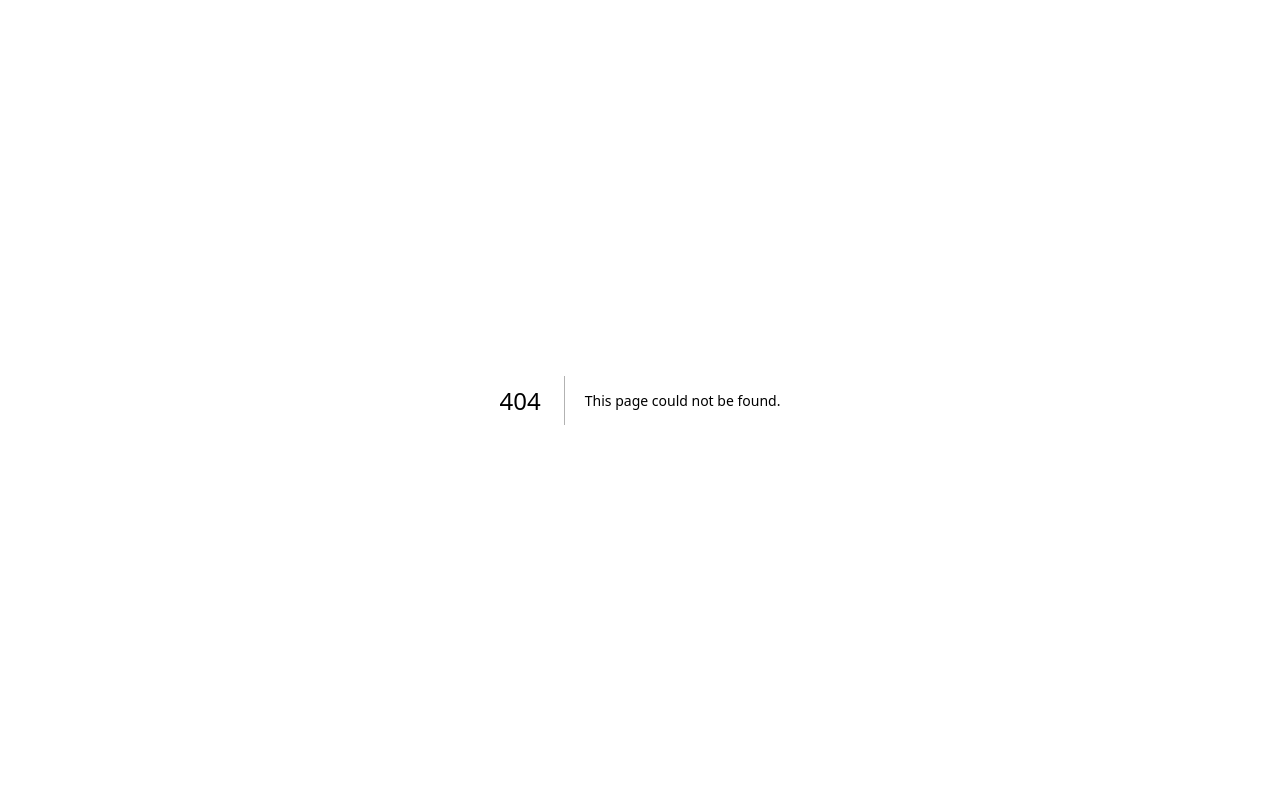
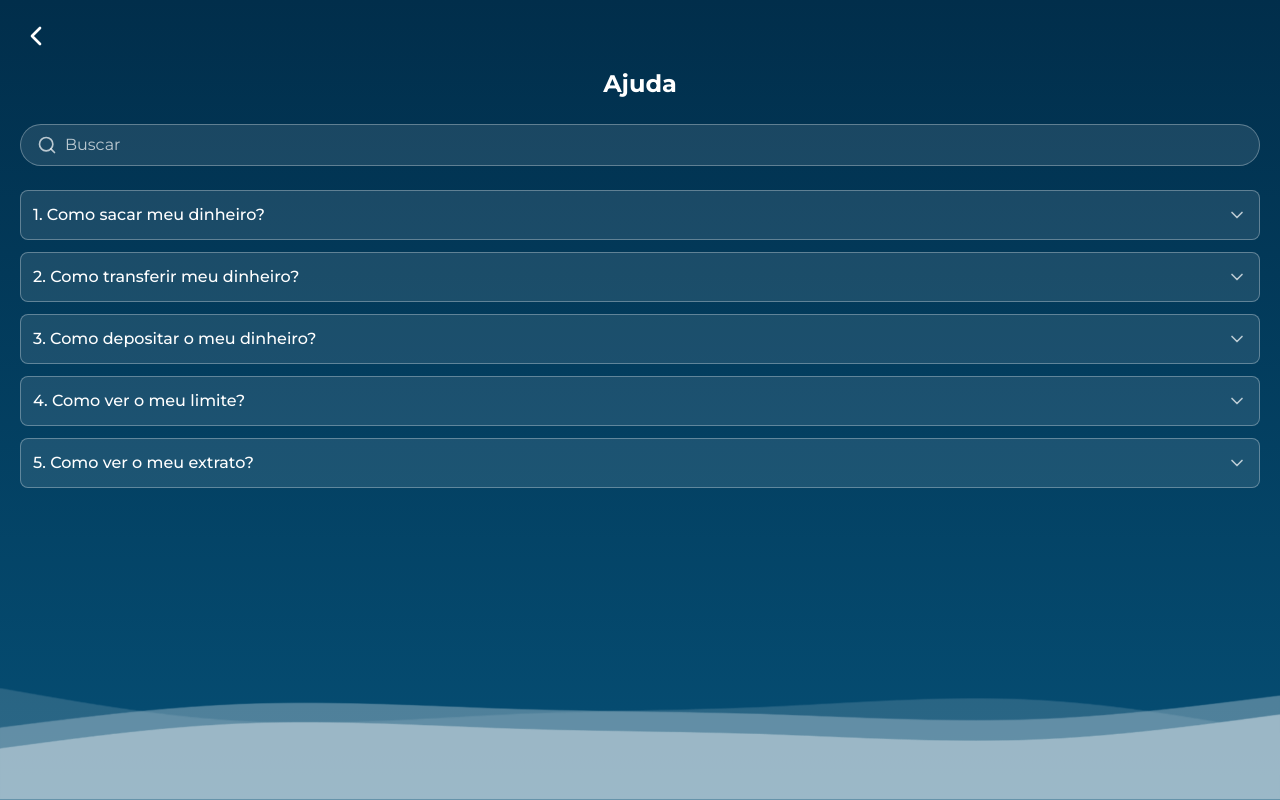
Before and after one commit to LeonardoAtaides/Banco-Malvader, a Next.js app in the folder frontend/: page /Cliente/Ajuda in a window 1280 px wide. Before the commit this address had no page. Built offline with nearby package versions, Linux system fonts and the light colour scheme.

Commit message:
Create page de Ajuda

```diff
--- /dev/null
+++ b/frontend/src/app/Cliente/Ajuda/page.tsx
@@ -0,0 +1,130 @@
+"use client";
+
+import React, { useState } from "react";
+import { ChevronLeft, ChevronDown, ChevronUp, Search } from "lucide-react";
+import { useRouter } from "next/navigation";
+
+const Ajuda: React.FC = () => {
+  const router = useRouter();
+  const [search, setSearch] = useState("");
+  const [openIndex, setOpenIndex] = useState<number | null>(null);
+
+  const handleBack = () => {
+    router.back();
+  };
+
+  const faqs = [
+    {
+      pergunta: "Como sacar meu dinheiro?",
+      resposta:
+        'Acesse a opção "Sacar" no menu principal, informe o valor e confirme com sua senha.',
+    },
+    {
+      pergunta: "Como transferir meu dinheiro?",
+      resposta:
+        'Acesse a opção "Transferir" no menu principal, informe a conta de destino e o valor. Confirme com sua senha.',
+    },
+    {
+      pergunta: "Como depositar o meu dinheiro?",
+      resposta:
+        'Para depositar, acesse a opção "Depositar" no menu principal, o valor e confirme com sua senha.',
+    },
+    {
+      pergunta: "Como ver o meu limite?",
+      resposta:
+        'Você pode visualizar seu limite acessando a opção "Limite" no menu principal.',
+    },
+    {
+      pergunta: "Como ver o meu extrato?",
+      resposta:
+        'Entre em "Extrato" no menu principal para ver todas as movimentações da sua conta.',
+    },
+  ];
+
+  // Filtra as FAQs conforme o termo de busca
+  const faqsFiltradas = faqs.filter((faq) =>
+    faq.pergunta.toLowerCase().includes(search.toLowerCase())
+  );
+
+  return (
+    <main className="min-h-screen bg-gradient-to-b from-[#012E4B] to-[#064F75] text-white flex flex-col">
+      <div className="px-5 py-5 flex-1">
+        {/* Header */}
+        <div className="relative">
+          <button
+            className="absolute top-0 left-0 hover:text-white/70 transition"
+            onClick={handleBack}
+          >
+            <ChevronLeft className="w-8 h-8" />
+          </button>
+        </div>
+
+        <h1 className="pt-12 text-center text-2xl font-bold">Ajuda</h1>
+
+        {/* Barra de pesquisa */}
+        <div className="flex items-center bg-white/10 border border-white/30 rounded-full px-4 py-2 mt-6">
+          <Search className="w-5 h-5 text-white/70" />
+          <input
+            type="text"
+            placeholder="Buscar"
+            value={search}
+            onChange={(e) => setSearch(e.target.value)}
+            className="bg-transparent flex-1 ml-2 text-white placeholder-white/70 outline-none"
+          />
+        </div>
+
+        {/* FAQs */}
+        <div className="flex flex-col space-y-3 mt-6">
+          {faqsFiltradas.length > 0 ? (
+            faqsFiltradas.map((faq, index) => (
+              <div
+                key={index}
+                className="border border-white/30 bg-white/10 rounded-lg p-3 transition-all"
+              >
+                <button
+                  className="w-full flex justify-between items-center text-left"
+                  onClick={() =>
+                    setOpenIndex(openIndex === index ? null : index)
+                  }
+                >
+                  <span className="text-base font-medium">
+                    {index + 1}. {faq.pergunta}
+                  </span>
+                  {openIndex === index ? (
+                    <ChevronUp className="w-5 h-5 text-white/70" />
+                  ) : (
+                    <ChevronDown className="w-5 h-5 text-white/70" />
+                  )}
+                </button>
+
+                {/* Resposta */}
+                <div
+                  className={`overflow-hidden transition-all duration-300 ease-in-out ${
+                    openIndex === index ? "max-h-40 mt-2" : "max-h-0"
+                  }`}
+                >
+                  <p className="text-sm text-white/80">{faq.resposta}</p>
+                </div>
+              </div>
+            ))
+          ) : (
+            <p className="text-center text-white/70 mt-10">
+              Nenhum resultado encontrado.
+            </p>
+          )}
+        </div>
+      </div>
+
+      {/* Wave no rodapé */}
+      <div className="w-full flex justify-center">
+        <img
+          src="/assets/Wave_white.png"
+          alt="wave"
+          className="w-full h-auto object-cover opacity-60"
+        />
+      </div>
+    </main>
+  );
+};
+
+export default Ajuda;
```
